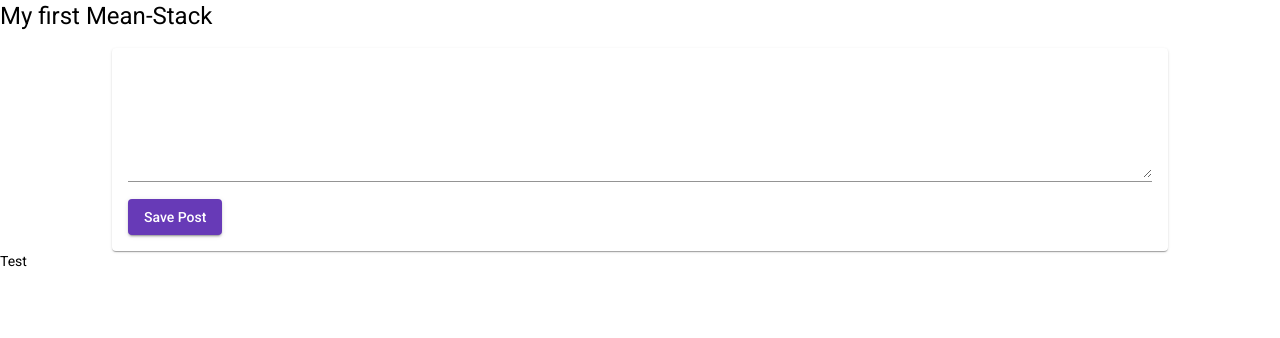
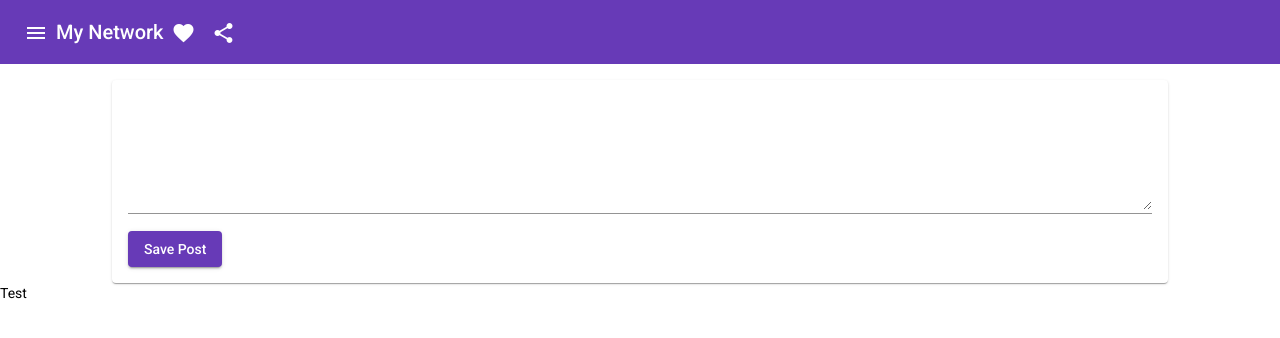
Before and after one commit to amabelleS/My-network, an Angular app: page / in a window 1280 px wide. Shown: the top 338 px of the page. Built offline with nearby package versions, Linux system fonts and the light colour scheme.

Commit message:
Adding a header

```diff
--- a/src/app/app.component.css
+++ b/src/app/app.component.css
@@ -0,0 +1,3 @@
+main {
+  margin-top: 1rem;
+}
--- a/src/app/app.component.html
+++ b/src/app/app.component.html
@@ -1,2 +1,4 @@
-<h1>My first Mean-Stack</h1>
-<app-post-create></app-post-create>
+<app-header></app-header>
+<main>
+  <app-post-create></app-post-create>
+</main>
--- /dev/null
+++ b/src/app/header/header.component.html
@@ -0,0 +1,25 @@
+<mat-toolbar color="primary">
+  <button
+    mat-icon-button
+    class="example-icon"
+    aria-label="Example icon-button with menu icon"
+  >
+    <mat-icon>menu</mat-icon>
+  </button>
+  <span>My Network</span>
+  <span class="example-spacer"></span>
+  <button
+    mat-icon-button
+    class="example-icon favorite-icon"
+    aria-label="Example icon-button with heart icon"
+  >
+    <mat-icon>favorite</mat-icon>
+  </button>
+  <button
+    mat-icon-button
+    class="example-icon"
+    aria-label="Example icon-button with share icon"
+  >
+    <mat-icon>share</mat-icon>
+  </button>
+</mat-toolbar>
--- /dev/null
+++ b/src/app/header/header.component.ts
@@ -0,0 +1,15 @@
+import { Component, OnInit } from '@angular/core';
+
+@Component({
+  selector: 'app-header',
+  templateUrl: './header.component.html',
+  styleUrls: ['./header.component.css']
+})
+export class HeaderComponent implements OnInit {
+
+  constructor() { }
+
+  ngOnInit(): void {
+  }
+
+}
```
Also changed, not shown: src/app/app.module.ts (+8 -2 lines), src/app/header/header.component.css (added), 1 other file (tests, documents, lock files or other folders).
